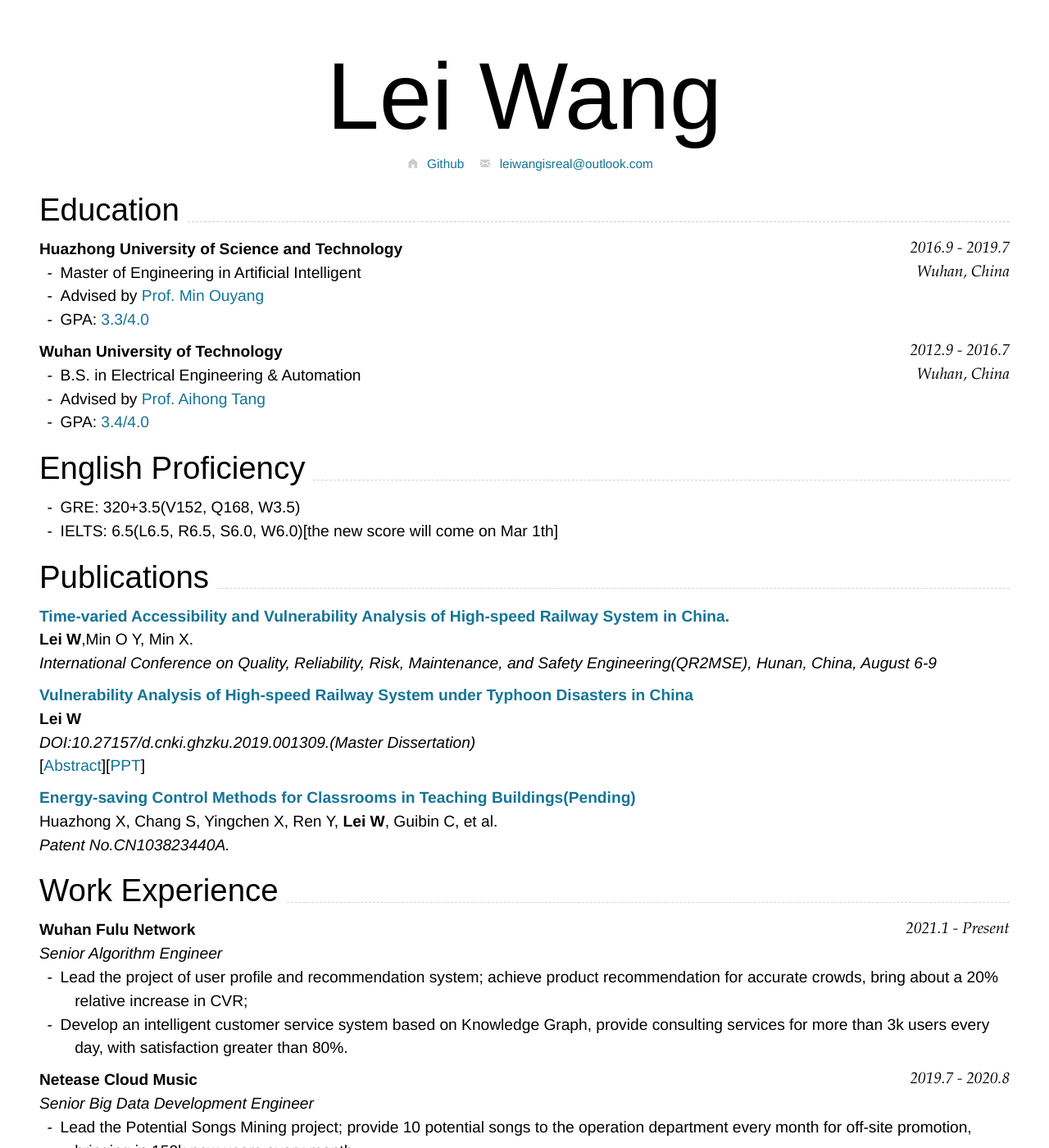
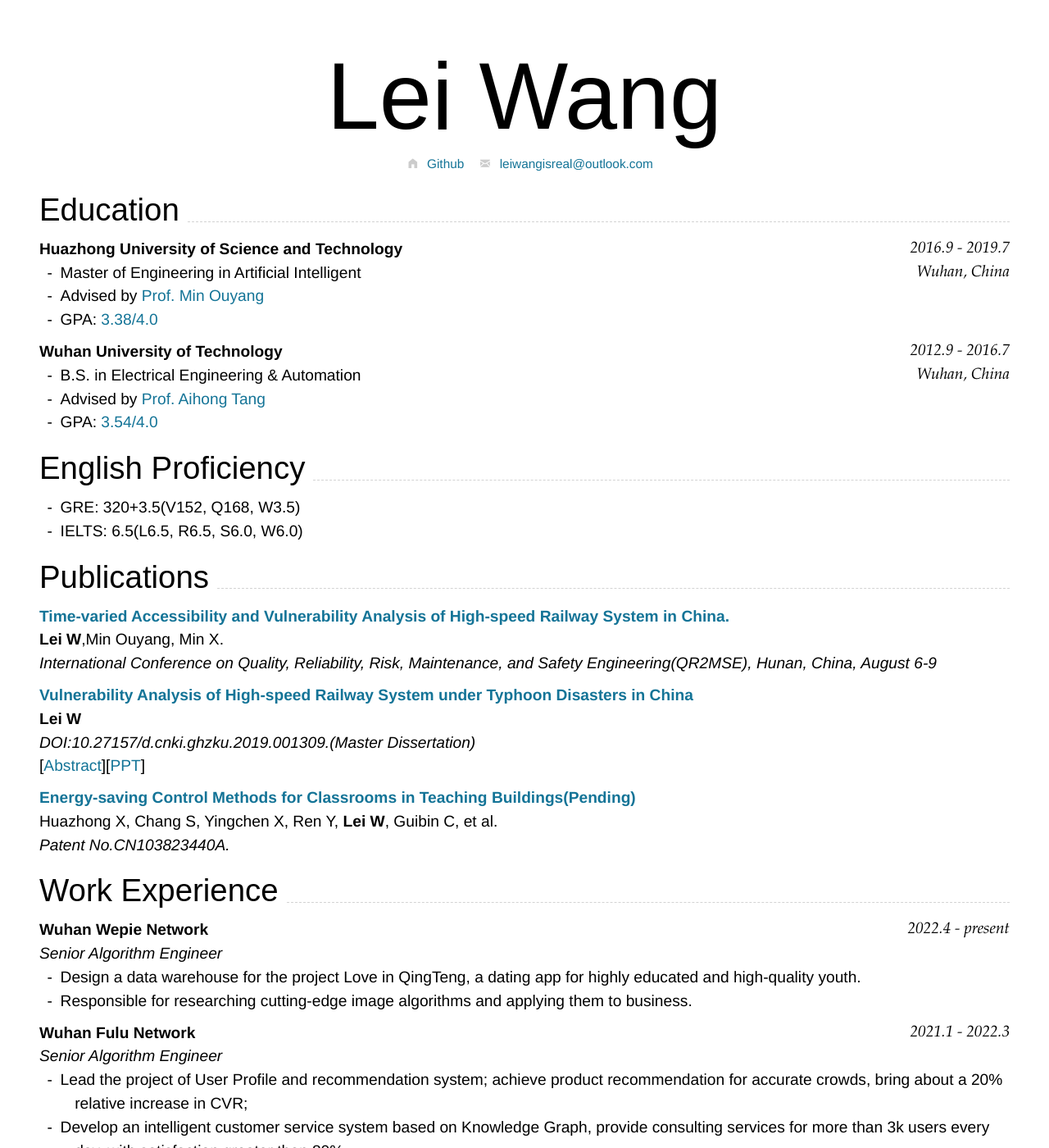
Before and after one commit to Zhuifeng414/wanglei.github.io, a Jekyll site: the page built from index.md, in a window 1280 px wide and 1400 px high. Shown: the whole window at 82% size. Built offline with Jekyll 4.4.1, drawn with Linux system fonts in a browser that asks for light colours; nearby versions of some CDN libraries.

Commit message:
Update index.md

````diff
--- a/index.md
+++ b/index.md
@@ -28,8 +28,8 @@ Supported arguments:
 Wuhan, China
 ```
 - Master of Engineering in Artificial Intelligent
-- Advised by [Prof. Min Ouyang](http://aia.hust.edu.cn/info/1126/5728.htm)
-- GPA: [3.3/4.0](https://github.com/Zhuifeng414/wanglei.github.io/blob/master/HUST_transcript_p1.pdf)
+- Advised by [Prof. Min Ouyang](http://aia.hust.edu.cn/info/1214/4845.htm)
+- GPA: [3.38/4.0](https://github.com/Zhuifeng414/wanglei.github.io/blob/master/HUST_transcript_p1.pdf)
 
 ### **Wuhan University of Technology** `2012.9 - 2016.7`
 ```
@@ -37,17 +37,17 @@ Wuhan, China
 ```
 - B.S. in Electrical Engineering & Automation
 - Advised by [Prof. Aihong Tang](http://sa.whut.edu.cn/yjspy/dsdw/202002/t20200222_432832.shtml)
-- GPA: [3.4/4.0](https://github.com/Zhuifeng414/wanglei.github.io/blob/master/WHUT_transcript_p1.pdf)
+- GPA: [3.54/4.0](https://github.com/Zhuifeng414/wanglei.github.io/blob/master/WHUT_transcript_p1.pdf)
 
 ## English Proficiency
 - GRE: 320+3.5(V152, Q168, W3.5)
-- IELTS: 6.5(L6.5, R6.5, S6.0, W6.0)[the new score will come on Mar 1th]
+- IELTS: 6.5(L6.5, R6.5, S6.0, W6.0)
 
 
 ## Publications
 
 ### [**Time-varied Accessibility and Vulnerability Analysis of High-speed Railway System in China.**](https://github.com/Zhuifeng414/wanglei.github.io/blob/master/Publication-WangLei-QR2MSE%202019.pdf)
-**Lei W**,Min O Y, Min X.<br>
+**Lei W**,Min Ouyang, Min X.<br>
 _International Conference on Quality, Reliability, Risk, Maintenance, and Safety Engineering(QR2MSE), Hunan, China, August 6-9_ <br>
 
 ### [**Vulnerability Analysis of High-speed Railway System under Typhoon Disasters in China**](https://kns.cnki.net/kcms/detail/detail.aspx?dbcode=CMFD&dbname=CMFD202001&filename=1019616534.nh&uniplatform=NZKPT&v=RBO9nE524GDjZRV-qPG4h0w7JFhgpqMy45cwUM885pbxO0kJEJT_WRQizMqvF5Pl)
@@ -62,11 +62,18 @@ _Patent No.CN103823440A._<br>
 
 ## Work Experience
 
-### **Wuhan Fulu Network** `2021.1 - Present`
+### **Wuhan Wepie Network** `2022.4 - present`
 
 _Senior Algorithm Engineer_<br>
-- Lead the project of user profile and recommendation system; achieve product recommendation for accurate crowds, bring about a 20% relative increase in CVR;
+- Design a data warehouse for the project Love in QingTeng, a dating app for highly educated and high-quality youth.
+- Responsible for researching cutting-edge image algorithms and applying them to business.
+
+### **Wuhan Fulu Network** `2021.1 - 2022.3`
+
+_Senior Algorithm Engineer_<br>
+- Lead the project of User Profile and recommendation system; achieve product recommendation for accurate crowds, bring about a 20% relative increase in CVR;
 - Develop an intelligent customer service system based on Knowledge Graph, provide consulting services for more than 3k users every day, with satisfaction greater than 80%.
+
 
 ### **Netease Cloud Music** `2019.7 - 2020.8`
 
@@ -101,4 +108,4 @@ Serve as Bible Reading Instructor of Home Church `Wuhan & Hangzhou & Beijing, Ch
 
 <!-- ### Footer
 
-Last updated: May 2013 -->
+Last updated: June 2022 -->
````
